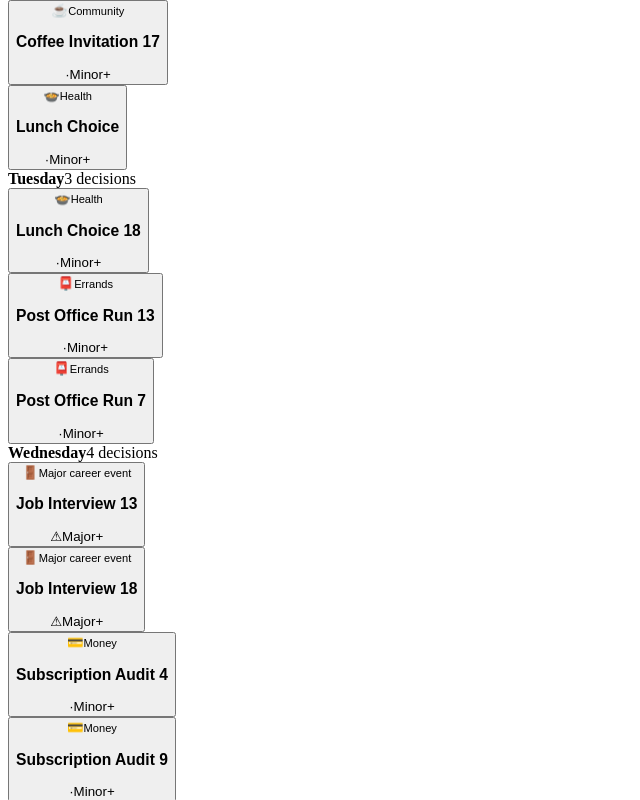
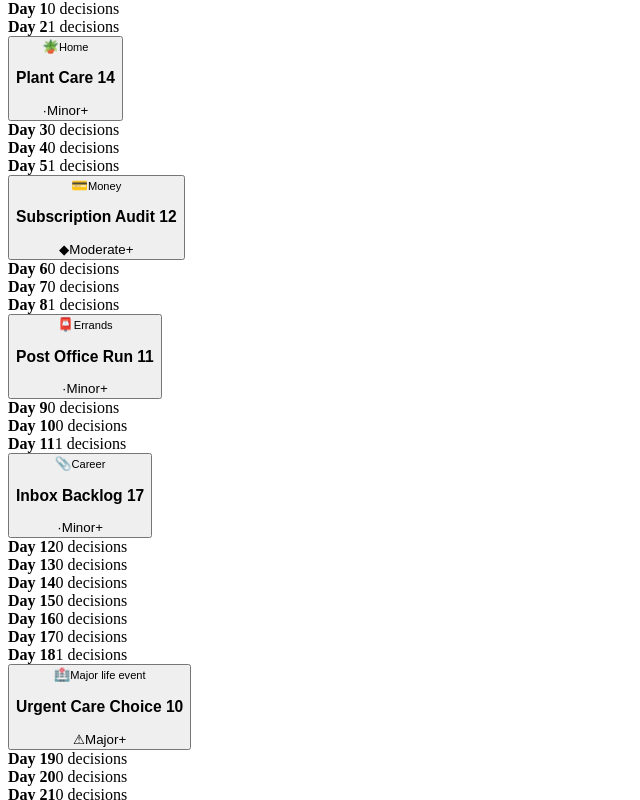
Before and after one commit to windsor519/life-map, a React (Vite) app: page / in a window 1280 px wide. Both pictures are taken after a click on the button "Start Game". Shown: the part 584-1384 px from the top of the page, without its empty margins (0-640 px from the left). Built offline with nearby package versions, Linux system fonts and the light colour scheme; the HTML template or start-up script is replaced by a standard one.

Commit message:
Switch to monthly calendar view with 20% daily event chance

```diff
--- a/src/App.jsx
+++ b/src/App.jsx
@@ -2,8 +2,7 @@ import { useEffect, useMemo, useRef, useState } from "react";
 import events from "./data/events.js";
 
 const STORAGE_KEY = "life-map-game";
-const dayNames = ["Monday", "Tuesday", "Wednesday", "Thursday", "Friday", "Saturday", "Sunday"];
-const decisionsPerDay = [2, 3, 4, 2, 3, 5, 2];
+const monthDays = Array.from({ length: 30 }, (_, index) => `Day ${index + 1}`);
 const severityConfig = {
   minor: { label: "Minor", icon: "·" },
   moderate: { label: "Moderate", icon: "◆" },
@@ -166,45 +165,40 @@ const getRandomEventId = (excludeId) => {
 };
 
 const getSeverity = (event) => event.severity ?? "minor";
-const getRandomChoice = (eventSeed, week, dayIndex, decisionIndex, choices) => {
-  const choiceIndex = Math.floor(seededRandom(eventSeed, week, dayIndex, decisionIndex, "choice") * choices.length);
+const getRandomChoice = (eventSeed, month, dayIndex, decisionIndex, choices) => {
+  const choiceIndex = Math.floor(seededRandom(eventSeed, month, dayIndex, decisionIndex, "choice") * choices.length);
   return choices[Math.min(choiceIndex, choices.length - 1)];
 };
-const getNextWeekState = (week, age) => {
-  const nextWeek = week === 52 ? 1 : week + 1;
+const getNextMonthState = (month, age) => {
+  const nextMonth = month === 12 ? 1 : month + 1;
 
   return {
-    age: week === 52 ? age + 1 : age,
-    month: Math.min(12, Math.ceil(nextWeek / 4.333)),
-    week: nextWeek
+    age: month === 12 ? age + 1 : age,
+    month: nextMonth,
+    week: nextMonth
   };
 };
 
 const surpriseEvents = events.filter((event) => event.surprise);
-const getDecoratedEvent = (event, eventSeed, week, dayIndex, decisionIndex) => ({
+const getDecoratedEvent = (event, eventSeed, month, dayIndex, decisionIndex) => ({
   ...event,
   severity: getSeverity(event),
-  key: `${eventSeed}-${week}-${dayIndex}-${decisionIndex}-${event.id}`,
+  key: `${eventSeed}-${month}-${dayIndex}-${decisionIndex}-${event.id}`,
   visual: eventVisuals[event.id] ?? { icon: event.icon ?? "✨", accent: event.accent ?? "blue", label: event.category ?? "Life" }
 });
 
-const getWeekSchedule = (week, eventSeed) => {
-  const surpriseDayIndex = Math.floor(seededRandom(eventSeed, week, "surprise-day") * dayNames.length);
-  const surpriseDecisionIndex = Math.floor(seededRandom(eventSeed, week, "surprise-decision") * decisionsPerDay[surpriseDayIndex]);
-  const surpriseEvent = surpriseEvents.length > 0
-    ? surpriseEvents[Math.floor(seededRandom(eventSeed, week, "surprise-event") * surpriseEvents.length)]
-    : null;
+const getMonthSchedule = (month, eventSeed) => {
+  return monthDays.map((day, dayIndex) => {
+    const hasEvent = seededRandom(eventSeed, month, dayIndex, "has-event") < 0.2;
+    const decisions = hasEvent
+      ? [getDecoratedEvent(events[Math.floor(seededRandom(eventSeed, month, dayIndex, "event") * events.length)], eventSeed, month, dayIndex, 0)]
+      : [];
 
-  return dayNames.map((day, dayIndex) => ({
-    day,
-    decisions: Array.from({ length: decisionsPerDay[dayIndex] }, (_, decisionIndex) => {
-      const useSurpriseEvent = surpriseEvent && dayIndex === surpriseDayIndex && decisionIndex === surpriseDecisionIndex;
-      const eventIndex = Math.floor(seededRandom(eventSeed, week, dayIndex, decisionIndex) * events.length);
-      const event = useSurpriseEvent ? surpriseEvent : events[eventIndex];
-
-      return getDecoratedEvent(event, eventSeed, week, dayIndex, decisionIndex);
-    })
-  }));
+    return {
+      day,
+      decisions
+    };
+  });
 };
 
 const summaryCopy = {
@@ -271,7 +265,7 @@ const getLifeWeather = (deltas) => {
   return "Partly chaotic, clearing by next Monday 😵‍💫";
 };
 
-const createWeeklySummary = ({ previousGame, nextState, highlights = [] }) => {
+const createMonthlySummary = ({ previousGame, nextState, highlights = [] }) => {
   const startStats = previousGame.weekStartStats ?? captureStats(previousGame);
   const endStats = captureStats(nextState);
   const deltas = summaryStatKeys.reduce((stats, key) => ({ ...stats, [key]: endStats[key] - (startStats[key] ?? previousGame[key] ?? 0) }), {});
@@ -279,8 +273,8 @@ const createWeeklySummary = ({ previousGame, nextState, highlights = [] }) => {
   const copy = summaryCopy[tone];
 
   return {
-    id: `${previousGame.eventSeed}-${previousGame.week}-${Date.now()}`,
-    week: previousGame.week,
+    id: `${previousGame.eventSeed}-${previousGame.month}-${Date.now()}`,
+    month: previousGame.month,
     age: previousGame.age,
     deltas,
     highlights: highlights.slice(-3),
@@ -557,7 +551,6 @@ const createGameFromProfile = (profile) => {
       drawback: profile.drawback
     },
     month: 1,
-    week: 1,
     completedDecisions: [],
     selectedChoices: {},
     memories: [`You started as ${profile.title}: ${profile.description}`],
@@ -581,7 +574,6 @@ const createDefaultGame = () => ({
   children: 35,
   stress: 30,
   month: 1,
-  week: 1,
   completedDecisions: [],
   selectedChoices: {},
   memories: [],
@@ -606,7 +598,6 @@ const normalizeGame = (game) => ({
   children: clamp(Number(game?.children ?? 0)),
   stress: clamp(Number(game?.stress ?? 30)),
   month: clamp(Number(game?.month ?? 1), 1, 12),
-  week: clamp(Number(game?.week ?? game?.month ?? 1), 1, 52),
   completedDecisions: Array.isArray(game?.completedDecisions) ? game.completedDecisions : [],
   selectedChoices: game?.selectedChoices && typeof game.selectedChoices === "object" && !Array.isArray(game.selectedChoices) ? game.selectedChoices : {},
   memories: Array.isArray(game?.memories) ? game.memories.slice(-8) : [],
@@ -845,12 +836,12 @@ export default function App() {
     setGame((prevGame) => ({ ...createDefaultGame(), legacy: normalizeLegacy(prevGame.legacy) }));
   };
 
-  const weekSchedule = useMemo(() => getWeekSchedule(game.week, game.eventSeed), [game.eventSeed, game.week]);
-  const totalWeeklyDecisions = weekSchedule.reduce((total, day) => total + day.decisions.length, 0);
+  const monthSchedule = useMemo(() => getMonthSchedule(game.month, game.eventSeed), [game.eventSeed, game.month]);
+  const totalMonthlyDecisions = monthSchedule.reduce((total, day) => total + day.decisions.length, 0);
   const selectedChoices = game.selectedChoices ?? {};
-  const completedThisWeek = Object.keys(selectedChoices).length || game.completedDecisions.length;
-  const pendingThisWeek = Math.max(0, totalWeeklyDecisions - completedThisWeek);
-  const currentYearProgress = Math.round((game.week / 52) * 100);
+  const completedThisMonth = Object.keys(selectedChoices).length || game.completedDecisions.length;
+  const pendingThisMonth = Math.max(0, totalMonthlyDecisions - completedThisMonth);
+  const currentYearProgress = Math.round((game.month / 12) * 100);
   const legacy = normalizeLegacy(game.legacy);
   const totalLegacyBonuses = getTotalLegacyBonuses(legacy);
   const runNumber = getRunNumber(legacy);
@@ -950,8 +941,8 @@ export default function App() {
         }
       };
       const completedDecisions = Object.keys(selectedChoices);
-      const weekComplete = completedDecisions.length >= totalWeeklyDecisions;
-      const timestamp = `Week ${prevGame.week}, ${dayName}, age ${prevGame.age}`;
+      const monthComplete = completedDecisions.length >= totalMonthlyDecisions;
+      const timestamp = `Month ${prevGame.month}, ${dayName}, age ${prevGame.age}`;
       const memoryAction = previousSelection ? `changed ${decision.title} from ${previousSelection.label} to ${choice.label}` : choice.memory;
 
       const updatedGame = {
@@ -964,30 +955,30 @@ export default function App() {
 
       return finishRunIfNeeded({
         ...updatedGame,
-        weekStartStats: weekComplete ? captureStats(updatedGame) : prevGame.weekStartStats ?? captureStats(prevGame),
-        weeklySummary: weekComplete
-          ? createWeeklySummary({ previousGame: prevGame, nextState, highlights: [`${dayName}: ${decision.title} → ${choice.label}`] })
+        weekStartStats: monthComplete ? captureStats(updatedGame) : prevGame.weekStartStats ?? captureStats(prevGame),
+        weeklySummary: monthComplete
+          ? createMonthlySummary({ previousGame: prevGame, nextState, highlights: [`${dayName}: ${decision.title} → ${choice.label}`] })
           : prevGame.weeklySummary
       }, prevGame);
     });
   };
 
-  const handleAdvanceWeek = () => {
+  const handleAdvanceMonth = () => {
     setExpandedDecisionKey(null);
     setGame((prevGame) => prevGame.gameOver ? prevGame : ({
       ...prevGame,
-      ...getNextWeekState(prevGame.week, prevGame.age),
+      ...getNextMonthState(prevGame.month, prevGame.age),
       completedDecisions: [],
       selectedChoices: {},
       currentEventId: getRandomEventId(prevGame.currentEventId),
-      memories: [...prevGame.memories, `Week ${prevGame.week} wrapped up. Your selected decisions are now part of your story.`].slice(-8)
+      memories: [...prevGame.memories, `Month ${prevGame.month} wrapped up. Your selected decisions are now part of your story.`].slice(-8)
     }));
   };
 
-  const handleSimulateWeek = () => {
+  const handleSimulateMonth = () => {
     setExpandedDecisionKey(null);
     setGame((prevGame) => {
-      const schedule = getWeekSchedule(prevGame.week, prevGame.eventSeed);
+      const schedule = getMonthSchedule(prevGame.month, prevGame.eventSeed);
       let nextState = prevGame;
       const simulatedMemories = [];
       const summaryHighlights = [];
@@ -1000,7 +991,7 @@ export default function App() {
             return;
           }
 
-          const choice = getRandomChoice(prevGame.eventSeed, prevGame.week, dayIndex, decisionIndex, decision.choices);
+          const choice = getRandomChoice(prevGame.eventSeed, prevGame.month, dayIndex, decisionIndex, decision.choices);
           const adjustedEffects = scaleEffectsForDifficulty(choice.effects, prevGame.legacy?.difficulty ?? 1);
           nextState = applyEffects(nextState, adjustedEffects);
           const modifiedEffects = applyTalentModifiers(nextState, choice.effects);
@@ -1010,7 +1001,7 @@ export default function App() {
         });
 
         if (dayResults.length > 0) {
-          simulatedMemories.push(`Week ${prevGame.week}, ${day.day}, age ${prevGame.age}: Went with the flow (${dayResults.join("; ")}).`);
+          simulatedMemories.push(`Month ${prevGame.month}, ${day.day}, age ${prevGame.age}: Went with the flow (${dayResults.join("; ")}).`);
         }
       });
 
@@ -1020,7 +1011,7 @@ export default function App() {
 
       const advancedGame = {
         ...nextState,
-        ...getNextWeekState(prevGame.week, prevGame.age),
+        ...getNextMonthState(prevGame.month, prevGame.age),
         completedDecisions: [],
         selectedChoices: {},
         currentEventId: getRandomEventId(prevGame.currentEventId),
@@ -1030,7 +1021,7 @@ export default function App() {
       return finishRunIfNeeded({
         ...advancedGame,
         weekStartStats: captureStats(advancedGame),
-        weeklySummary: createWeeklySummary({ previousGame: prevGame, nextState, highlights: summaryHighlights })
+        weeklySummary: createMonthlySummary({ previousGame: prevGame, nextState, highlights: summaryHighlights })
       }, prevGame);
     });
   };
@@ -1239,8 +1230,8 @@ export default function App() {
     <main className="app-shell">
       <header className="topbar">
         <div>
-          <p className="eyebrow">Run {runNumber} · {difficultyMultiplier.toFixed(2)}× difficulty · Week {game.week} · {monthNames[game.month - 1]} · Age {game.age}</p>
-          <h1>Weekly Life Map</h1>
+          <p className="eyebrow">Run {runNumber} · {difficultyMultiplier.toFixed(2)}× difficulty · Month {game.month} · {monthNames[game.month - 1]} · Age {game.age}</p>
+          <h1>Monthly Life Map</h1>
           {game.character ? (
             <div className="active-character">
               <span>{game.character.talent?.icon}</span>
@@ -1252,10 +1243,10 @@ export default function App() {
           ) : null}
         </div>
         <div className="topbar-actions">
-          {pendingThisWeek === 0 ? (
-            <button onClick={handleAdvanceWeek}>Advance Week</button>
+          {pendingThisMonth === 0 ? (
+            <button onClick={handleAdvanceMonth}>Advance Month</button>
           ) : (
-            <button onClick={handleSimulateWeek}>Simulate Week</button>
+            <button onClick={handleSimulateMonth}>Simulate Month</button>
           )}
           <button className="secondary music-toggle" onClick={toggleZenMusic}>{musicPlaying ? "Pause Zen" : "Play Zen"}</button>
           <button className="secondary" onClick={resetGame}>Restart Setup</button>
@@ -1289,25 +1280,25 @@ export default function App() {
         <section className="panel calendar-card">
           <div className="section-heading calendar-heading">
             <div>
-              <p className="eyebrow">This week</p>
-              <h2>Plan your week</h2>
+              <p className="eyebrow">This month</p>
+              <h2>Plan your month</h2>
             </div>
-            <span>{pendingThisWeek} decisions left · 1 random emergency</span>
+            <span>{pendingThisMonth} decisions left · 1 random emergency</span>
           </div>
-          <p className="calendar-intro">Build a weekly plan by picking key choices, then let the simulation resolve the rest. Every week includes one random emergency so life can still throw a car, furnace, or fence problem at you.</p>
+          <p className="calendar-intro">Build a monthly plan by picking key choices, then let the simulation resolve the rest. Every month includes a chance for unexpected trouble so life can still throw a car, furnace, or fence problem at you.</p>
           <div className="flow-panel">
             <div>
-              <strong>{pendingThisWeek === 0 ? "Weekly plan ready" : "Planning mode: choose what matters"}</strong>
-              <span>{completedThisWeek}/{totalWeeklyDecisions} decisions selected. {pendingThisWeek === 0 ? "Review or change any highlighted choice before advancing." : `${pendingThisWeek} will go with the flow if you simulate.`}</span>
+              <strong>{pendingThisMonth === 0 ? "Monthly plan ready" : "Planning mode: choose what matters"}</strong>
+              <span>{completedThisMonth}/{totalMonthlyDecisions} decisions selected. {pendingThisMonth === 0 ? "Review or change any highlighted choice before advancing." : `${pendingThisMonth} will go with the flow if you simulate.`}</span>
             </div>
-            {pendingThisWeek === 0 ? (
-              <button onClick={handleAdvanceWeek}>Advance Week</button>
+            {pendingThisMonth === 0 ? (
+              <button onClick={handleAdvanceMonth}>Advance Month</button>
             ) : (
-              <button onClick={handleSimulateWeek}>Simulate Week</button>
+              <button onClick={handleSimulateMonth}>Simulate Month</button>
             )}
           </div>
-          <div className="weekly-calendar">
-            {weekSchedule.map((day) => (
+          <div className="monthly-calendar">
+            {monthSchedule.map((day) => (
               <article className="day-column" key={day.day}>
                 <div className="day-header">
                   <strong>{day.day}</strong>
@@ -1394,16 +1385,16 @@ export default function App() {
             </div>
             <div className="year-ring" style={{ "--progress": `${currentYearProgress}%` }}>
               <div>
-                <strong>W{game.week}</strong>
+                <strong>M{game.month}</strong>
                 <span>Age {game.age}</span>
               </div>
             </div>
-            <p>Use Simulate Week to automatically resolve Monday through Sunday. Week 52 adds a new birthday. If a core stat collapses, the run ends and scaled legacy bonuses roll into New Game+.</p>
-            <p>Plan the choices you care about, then use Simulate Week to resolve Monday through Sunday. Week 52 adds a new birthday.</p>
+            <p>Use Simulate Month to automatically resolve the month. Each month includes a chance for unexpected trouble and a random event day.</p>
+            <p>Plan the choices you care about, then use Simulate Month to let the calendar simulate the rest.</p>
           </section>
 
           {game.weeklySummary ? (
-            <section className="panel weekly-summary-card" aria-live="polite">
+            <section className="panel monthly-summary-card" aria-live="polite">
               <div className="summary-confetti" aria-hidden="true">
                 <span>{game.weeklySummary.mood}</span>
                 <span>💸</span>
@@ -1413,7 +1404,7 @@ export default function App() {
               <div className="section-heading summary-heading">
                 <div>
                   <p className="eyebrow">Ridiculous recap</p>
-                  <h2>Week {game.weeklySummary.week}</h2>
+                  <h2>Month {game.weeklySummary.month}</h2>
                 </div>
                 <span>Age {game.weeklySummary.age}</span>
               </div>
```
